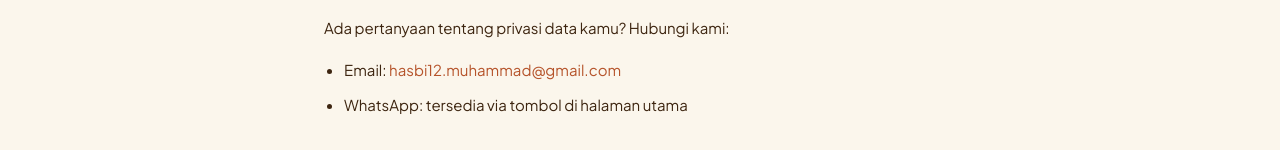
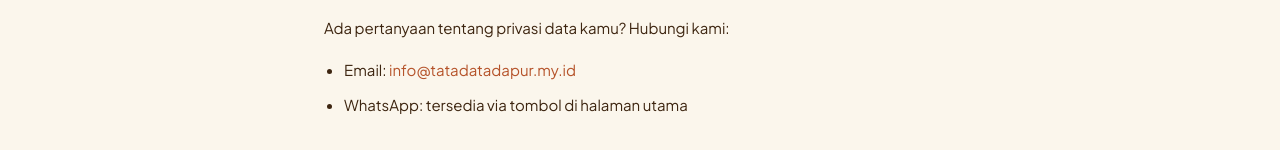
Before and after one commit to hasbi12muhammad/tata-data-dapur-landing, a React (Vite) app: page /privacy in a window 1280 px wide. Shown: the part 2254-2404 px from the top of the page. Built offline with nearby package versions, Linux system fonts and the light colour scheme.

Commit message:
fix(legal): update contact email to info@tatadatadapur.my.id

```diff
--- a/src/pages/PrivacyPage.jsx
+++ b/src/pages/PrivacyPage.jsx
@@ -111,7 +111,7 @@
         Ada pertanyaan tentang privasi data kamu? Hubungi kami:
       </p>
       <ul style={S.ul}>
-        <li style={S.li}>Email: <a href="mailto:hasbi12.muhammad@gmail.com" style={{ color: '#B5532A' }}>hasbi12.muhammad@gmail.com</a></li>
+        <li style={S.li}>Email: <a href="mailto:info@tatadatadapur.my.id" style={{ color: '#B5532A' }}>info@tatadatadapur.my.id</a></li>
         <li style={S.li}>WhatsApp: tersedia via tombol di halaman utama</li>
       </ul>
     </LegalLayout>
--- a/src/pages/RefundPage.jsx
+++ b/src/pages/RefundPage.jsx
@@ -90,7 +90,7 @@
         Ada pertanyaan sebelum membeli atau masalah setelah pembelian?
       </p>
       <ul style={S.ul}>
-        <li style={S.li}>Email: <a href="mailto:hasbi12.muhammad@gmail.com" style={{ color: '#B5532A' }}>hasbi12.muhammad@gmail.com</a></li>
+        <li style={S.li}>Email: <a href="mailto:info@tatadatadapur.my.id" style={{ color: '#B5532A' }}>info@tatadatadapur.my.id</a></li>
         <li style={S.li}>WhatsApp: tersedia via tombol di halaman utama</li>
       </ul>
     </LegalLayout>
--- a/src/pages/TermsPage.jsx
+++ b/src/pages/TermsPage.jsx
@@ -114,7 +114,7 @@
         Pertanyaan terkait Syarat & Ketentuan:
       </p>
       <ul style={S.ul}>
-        <li style={S.li}>Email: <a href="mailto:hasbi12.muhammad@gmail.com" style={{ color: '#B5532A' }}>hasbi12.muhammad@gmail.com</a></li>
+        <li style={S.li}>Email: <a href="mailto:info@tatadatadapur.my.id" style={{ color: '#B5532A' }}>info@tatadatadapur.my.id</a></li>
         <li style={S.li}>WhatsApp: tersedia via tombol di halaman utama</li>
       </ul>
     </LegalLayout>
```
